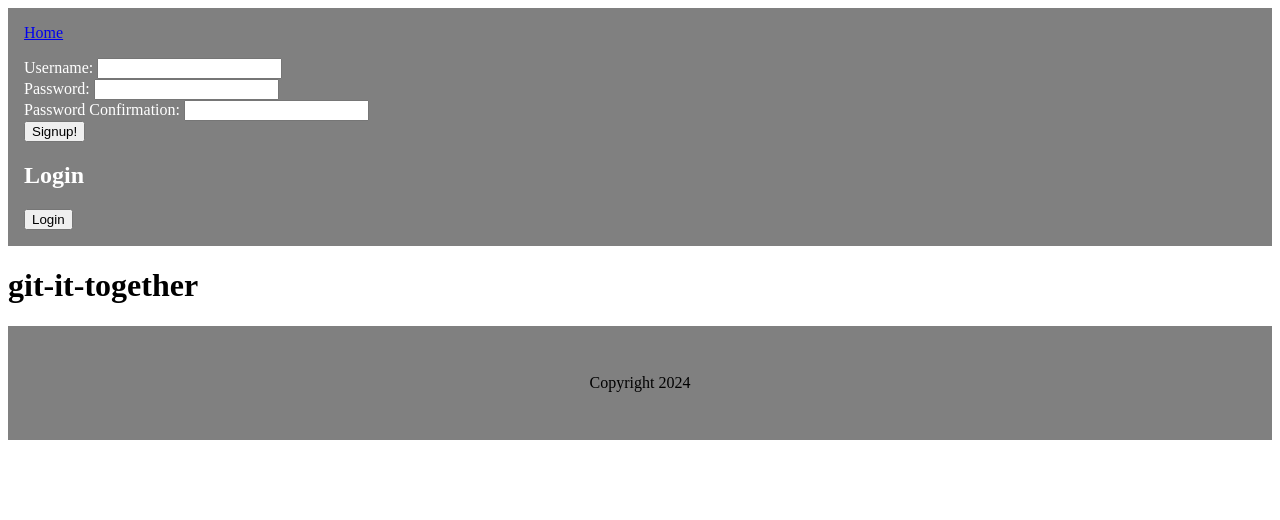
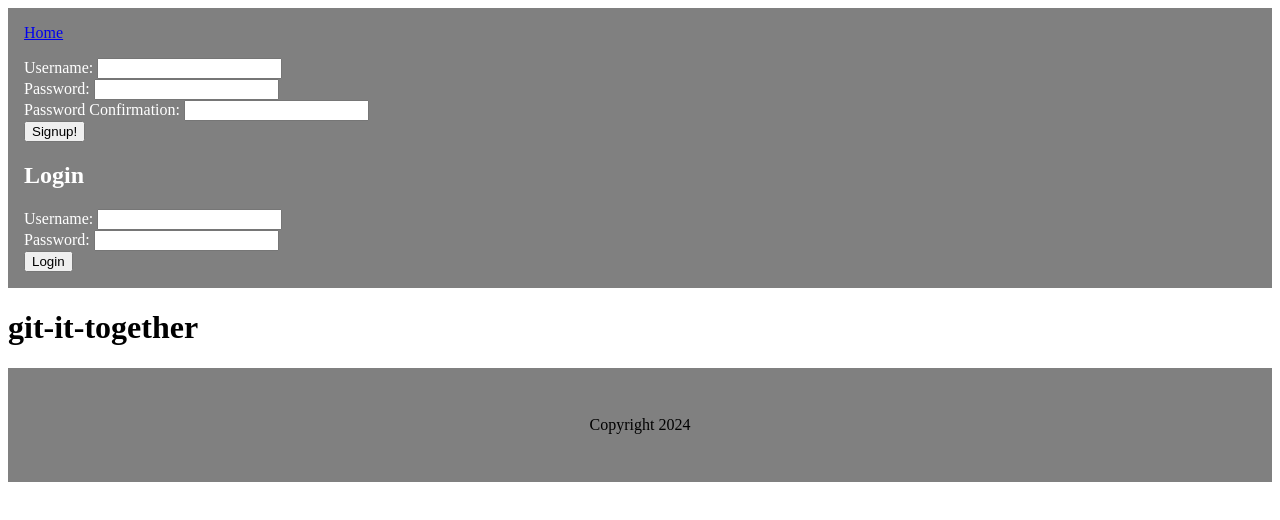
Before and after one commit to BuickSalesman/git-it-together, a React (Vite) app: page / in a window 1280 px wide. Shown: the top 520 px of the page. Built offline with nearby package versions, Linux system fonts and the light colour scheme.

Commit message:
finished Login form

```diff
--- a/src/Login.jsx
+++ b/src/Login.jsx
@@ -23,6 +23,12 @@ export function Login() {
         })}
       </ul>
       <form onSubmit={handleSubmit}>
+        <div>
+          Username: <input name="username" type="text" />
+        </div>
+        <div>
+          Password: <input name="password" type="password" />
+        </div>
         <button type="submit">Login</button>
       </form>
     </div>
```
